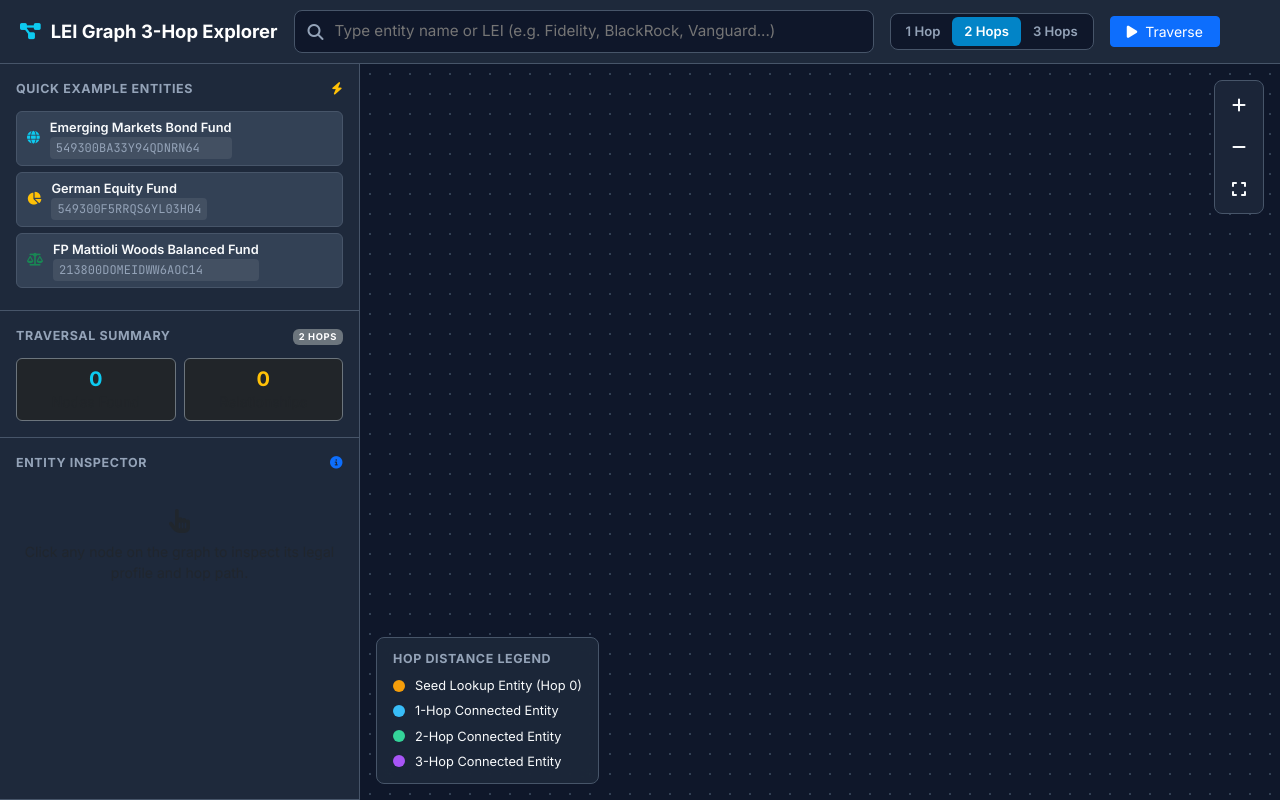
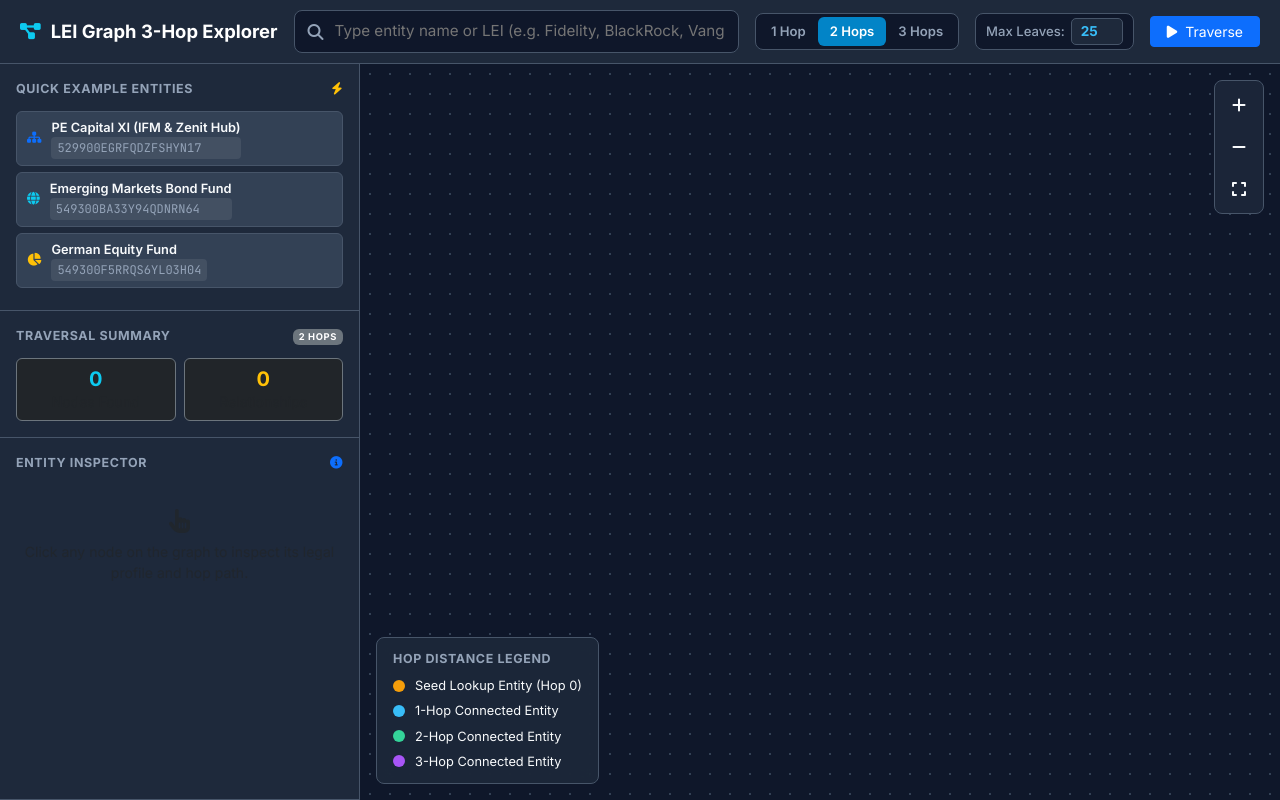
Before and after one commit to maguec/GLEIF-Spanner-Graph, a Flask app: page / in a window 1280 px wide. Run offline with Flask 3, Linux system fonts and the light colour scheme.

Commit message:
better display for childless nodes as we get into deeper queries

```diff
--- a/templates/index.html
+++ b/templates/index.html
@@ -157,6 +157,42 @@
     .hop-btn.active {
       background: #0284c7;
       color: #fff;
+    }
+
+    /* Max Leaf Cap Control */
+    .leaf-cap-control {
+      display: flex;
+      align-items: center;
+      gap: 6px;
+      background: var(--bg-dark);
+      border: 1px solid var(--border-color);
+      border-radius: 8px;
+      padding: 4px 10px;
+      font-size: 0.82rem;
+    }
+
+    .leaf-cap-label {
+      color: var(--text-muted);
+      font-weight: 500;
+      white-space: nowrap;
+    }
+
+    .leaf-cap-input {
+      width: 52px;
+      background: var(--bg-panel);
+      border: 1px solid var(--border-color);
+      color: #38bdf8;
+      font-weight: 700;
+      border-radius: 5px;
+      text-align: center;
+      padding: 2px 4px;
+      font-size: 0.85rem;
+    }
+
+    .leaf-cap-input:focus {
+      outline: none;
+      border-color: #38bdf8;
+      box-shadow: 0 0 0 2px rgba(56, 189, 248, 0.2);
     }
 
     /* Split Main Workspace */
@@ -387,6 +423,12 @@
       <button class="hop-btn" data-hops="3" title="Note: 3 hops can be query-intensive across large graphs">3 Hops</button>
     </div>
 
+    <!-- Max Leaf Children Control (Left of Traverse button) -->
+    <div class="leaf-cap-control" title="Maximum leaf children (nodes with no further branch children) per parent node. Non-leaf branch nodes are never filtered.">
+      <span class="leaf-cap-label">Max Leaves:</span>
+      <input type="number" id="max-leaf-cap" class="leaf-cap-input" value="25" min="1" max="500">
+    </div>
+
     <button id="run-query-btn" class="btn btn-primary btn-sm px-3">
       <i class="fa-solid fa-play me-1"></i> Traverse
     </button>
@@ -404,6 +446,14 @@
           <span>Quick Example Entities</span>
           <i class="fa-solid fa-bolt text-warning"></i>
         </div>
+        <button class="sample-chip" data-lei="529900EGRFQDZFSHYN17" data-name="PE Capital XI">
+          <i class="fa-solid fa-sitemap text-primary me-1"></i>
+          <div>
+            <div class="fw-semibold">PE Capital XI (IFM & Zenit Hub)</div>
+            <div class="lei-code ms-0">529900EGRFQDZFSHYN17</div>
+          </div>
+        </button>
+
         <button class="sample-chip" data-lei="549300BA33Y94QDNRN64" data-name="EMERGING MARKETS BOND FUND">
           <i class="fa-solid fa-globe text-info me-1"></i>
           <div>
@@ -417,14 +467,6 @@
           <div>
             <div class="fw-semibold">German Equity Fund</div>
             <div class="lei-code ms-0">549300F5RRQS6YL03H04</div>
-          </div>
-        </button>
-
-        <button class="sample-chip" data-lei="213800DOMEIDWW6AOC14" data-name="FP MATTIOLI WOODS BALANCED FUND">
-          <i class="fa-solid fa-scale-balanced text-success me-1"></i>
-          <div>
-            <div class="fw-semibold">FP Mattioli Woods Balanced Fund</div>
-            <div class="lei-code ms-0">213800DOMEIDWW6AOC14</div>
           </div>
         </button>
       </div>
@@ -625,6 +667,21 @@
         }
       });
 
+      // Dynamic Max Leaf Cap change event
+      $("#max-leaf-cap").on("change input", function() {
+        if (lastLoadedGraphData) {
+          const maxLeaves = parseInt($(this).val()) || 25;
+          const filtered = filterLeafNodes(
+            lastLoadedGraphData.nodes || [],
+            lastLoadedGraphData.links || [],
+            maxLeaves
+          );
+          $("#stat-nodes").text(filtered.nodes.length);
+          $("#stat-links").text(filtered.links.length);
+          renderD3Graph(filtered.nodes, filtered.links);
+        }
+      });
+
       // Zoom Controls
       $("#zoom-in-btn").on("click", () => {
         d3.select("#d3-canvas").transition().duration(300).call(zoomBehavior.scaleBy, 1.25);
@@ -638,6 +695,53 @@
       // Initial graph load omitted - waiting for user type-ahead lookup or action
     });
 
+    let lastLoadedGraphData = null;
+
+    /**
+     * Smart Leaf Pruning: Keep all branch/hub nodes (nodes with child/neighbor degree > 1),
+     * but cap pure leaf nodes (nodes with only 1 link back to parent) to maxLeaves per parent.
+     */
+    function filterLeafNodes(nodes, links, maxLeaves) {
+      if (!maxLeaves || maxLeaves <= 0) return { nodes, links };
+
+      const adj = {};
+      nodes.forEach(n => adj[n.id] = new Set());
+      links.forEach(l => {
+        const s = typeof l.source === 'object' ? l.source.id : l.source;
+        const t = typeof l.target === 'object' ? l.target.id : l.target;
+        if (adj[s]) adj[s].add(t);
+        if (adj[t]) adj[t].add(s);
+      });
+
+      const parentLeaves = {};
+      nodes.forEach(n => {
+        if (!n.isSeed && adj[n.id] && adj[n.id].size === 1) {
+          const parentId = Array.from(adj[n.id])[0];
+          if (!parentLeaves[parentId]) parentLeaves[parentId] = [];
+          parentLeaves[parentId].push(n.id);
+        }
+      });
+
+      const prunedLeafIds = new Set();
+      Object.keys(parentLeaves).forEach(parentId => {
+        const leafIds = parentLeaves[parentId];
+        if (leafIds.length > maxLeaves) {
+          leafIds.slice(maxLeaves).forEach(id => prunedLeafIds.add(id));
+        }
+      });
+
+      if (prunedLeafIds.size === 0) return { nodes, links };
+
+      const filteredNodes = nodes.filter(n => !prunedLeafIds.has(n.id));
+      const filteredLinks = links.filter(l => {
+        const s = typeof l.source === 'object' ? l.source.id : l.source;
+        const t = typeof l.target === 'object' ? l.target.id : l.target;
+        return !prunedLeafIds.has(s) && !prunedLeafIds.has(t);
+      });
+
+      return { nodes: filteredNodes, links: filteredLinks };
+    }
+
     /**
      * Load Dynamic Graph from backend API /api/graph
      */
@@ -648,14 +752,18 @@
         .done(function(data) {
           $("#loading-spinner").hide();
           try {
-            $("#stat-nodes").text(data.stats?.nodeCount || 0);
-            $("#stat-links").text(data.stats?.linkCount || 0);
+            lastLoadedGraphData = data;
+            const maxLeaves = parseInt($("#max-leaf-cap").val()) || 25;
+            const filtered = filterLeafNodes(data.nodes || [], data.links || [], maxLeaves);
+
+            $("#stat-nodes").text(filtered.nodes.length);
+            $("#stat-links").text(filtered.links.length);
 
             if (data.seed) {
               displayNodeInInspector(data.seed);
             }
 
-            renderD3Graph(data.nodes || [], data.links || []);
+            renderD3Graph(filtered.nodes, filtered.links);
           } catch (e) {
             console.error("Error rendering graph:", e);
             alert("Error rendering graph canvas: " + e.message);
```
